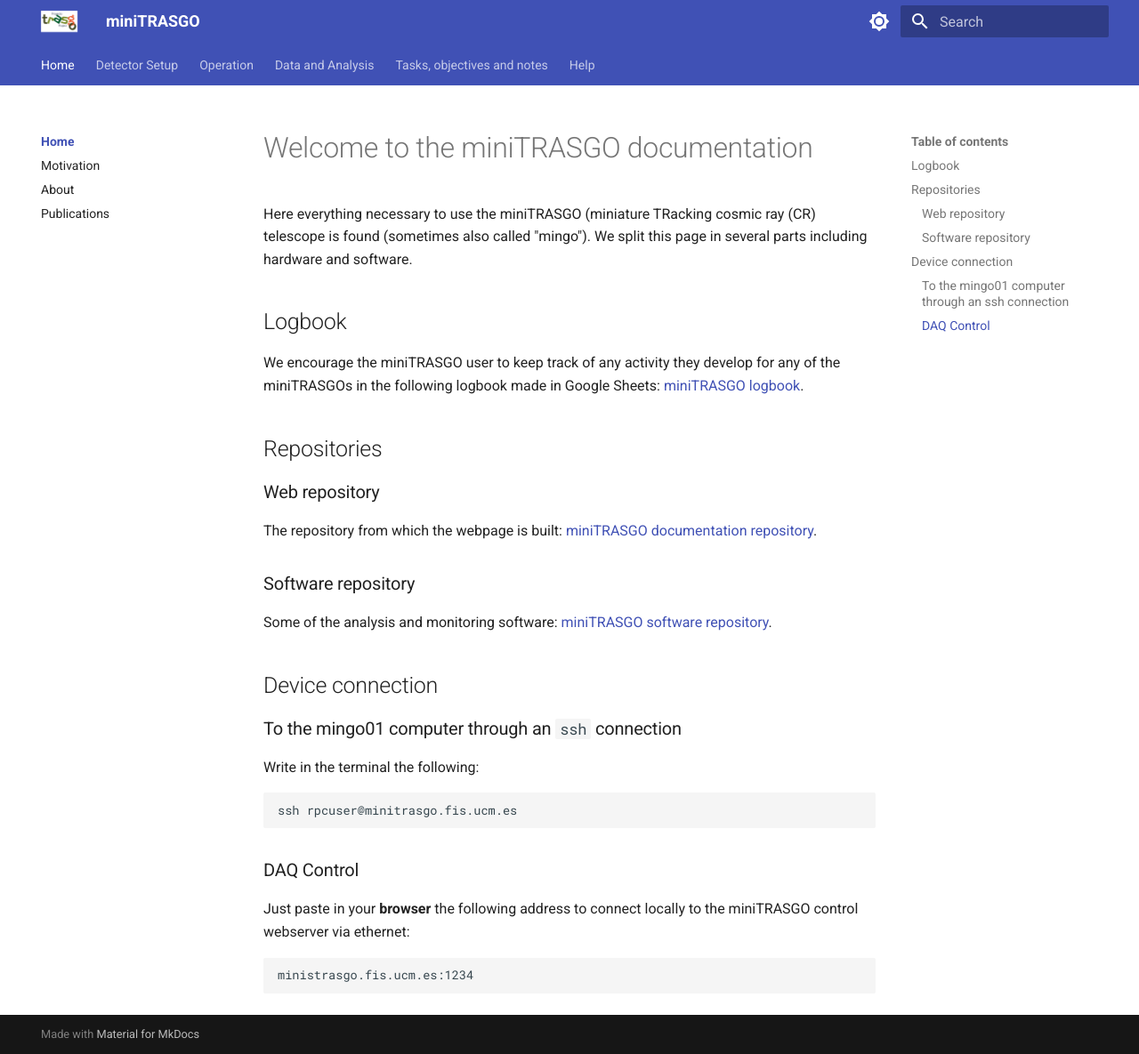
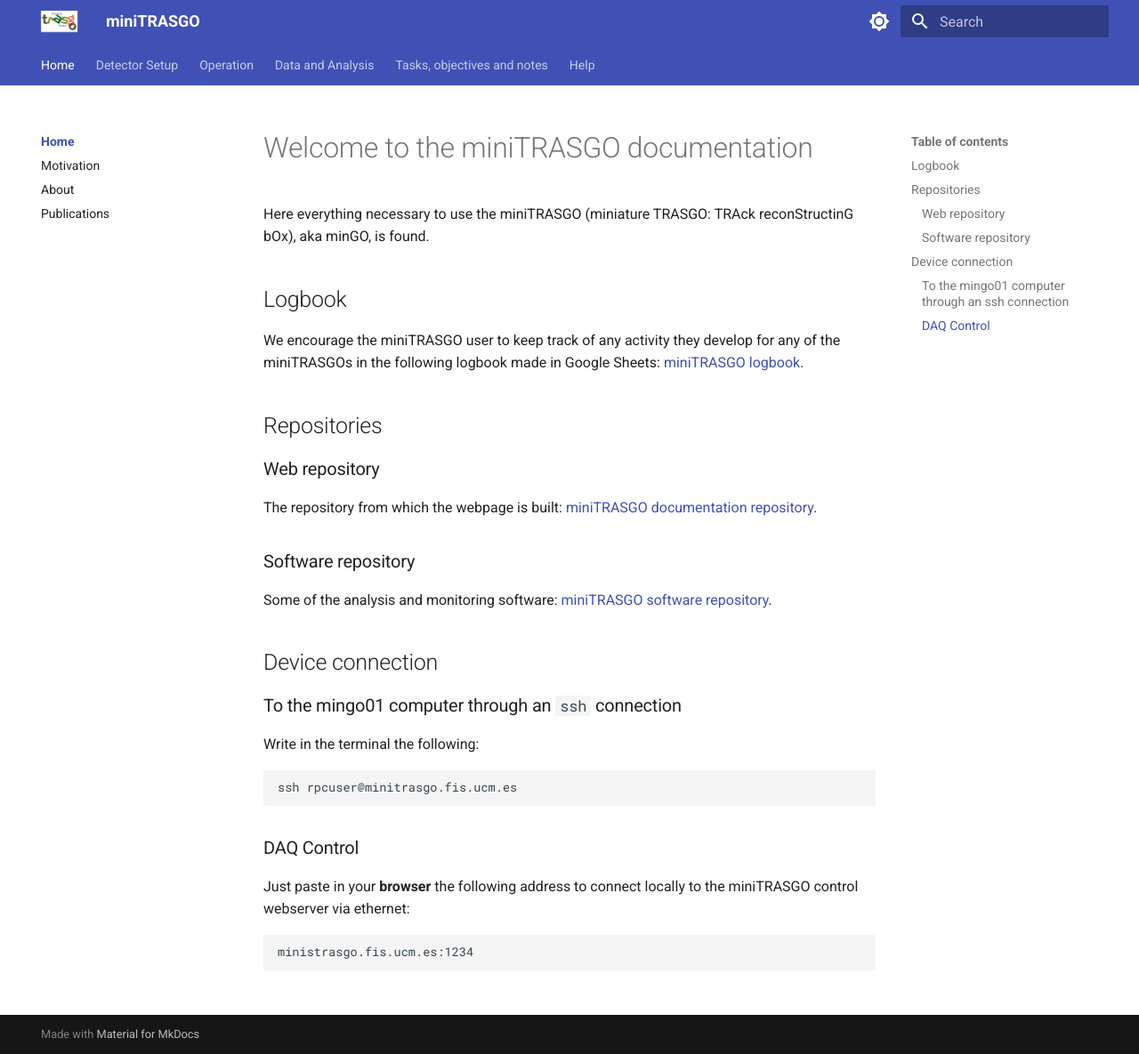
Before and after one commit to cayesoneira/miniTRASGO-documentation, an MkDocs documentation site: the page built from docs/index.md, in a window 1280 px wide and 1185 px high. Shown: the whole window at 89% size. Built offline with MkDocs 1.6.1 and Material for MkDocs 9.7.7, drawn with Linux system fonts in a browser that asks for light colours.

Commit message:
Update index.md

```diff
--- a/docs/index.md
+++ b/docs/index.md
@@ -1,5 +1,5 @@
 # Welcome to the miniTRASGO documentation
-Here everything necessary to use the miniTRASGO (miniature TRacking  cosmic ray (CR) telescope is found (sometimes also called "mingo"). We split this page in several parts including hardware and software.
+Here everything necessary to use the miniTRASGO (miniature TRASGO: TRAck reconStructinG bOx), aka minGO, is found.
 
 ## Logbook
 We encourage the miniTRASGO user to keep track of any activity they develop for any of the miniTRASGOs in the following logbook made in Google Sheets: [miniTRASGO logbook](https://docs.google.com/spreadsheets/d/12n6DfQ32oXcRKpHaolfAoO3pKVVrrWzk7TBOIZ0N6ro/edit?usp=sharing).
```
